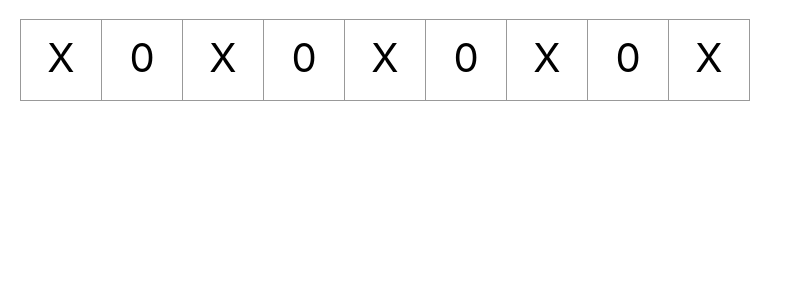
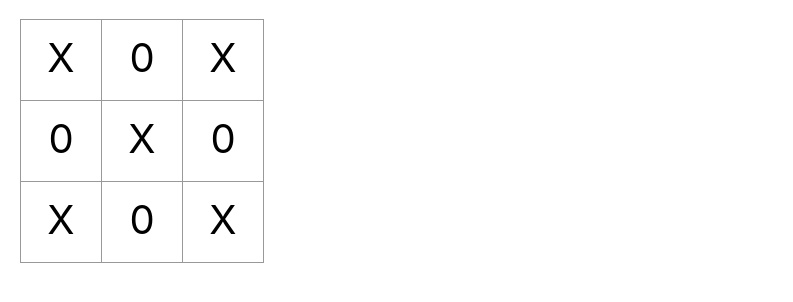
Before and after one commit to Sovlus/tictactoe, a React (Create React App) app: page / in a window 1280 px wide. Shown: the top 302 px of the page, without its empty margins (0-793 px from the left). Built offline with nearby package versions, Linux system fonts and the light colour scheme.

Commit message:
created 9 table

```diff
--- a/src/App.css
+++ b/src/App.css
@@ -22,3 +22,9 @@ body {
   text-align: center;
   width: 80px;
 }
+
+.row:after {
+  clear: both;
+  content: "";
+  display: table;
+}
```
